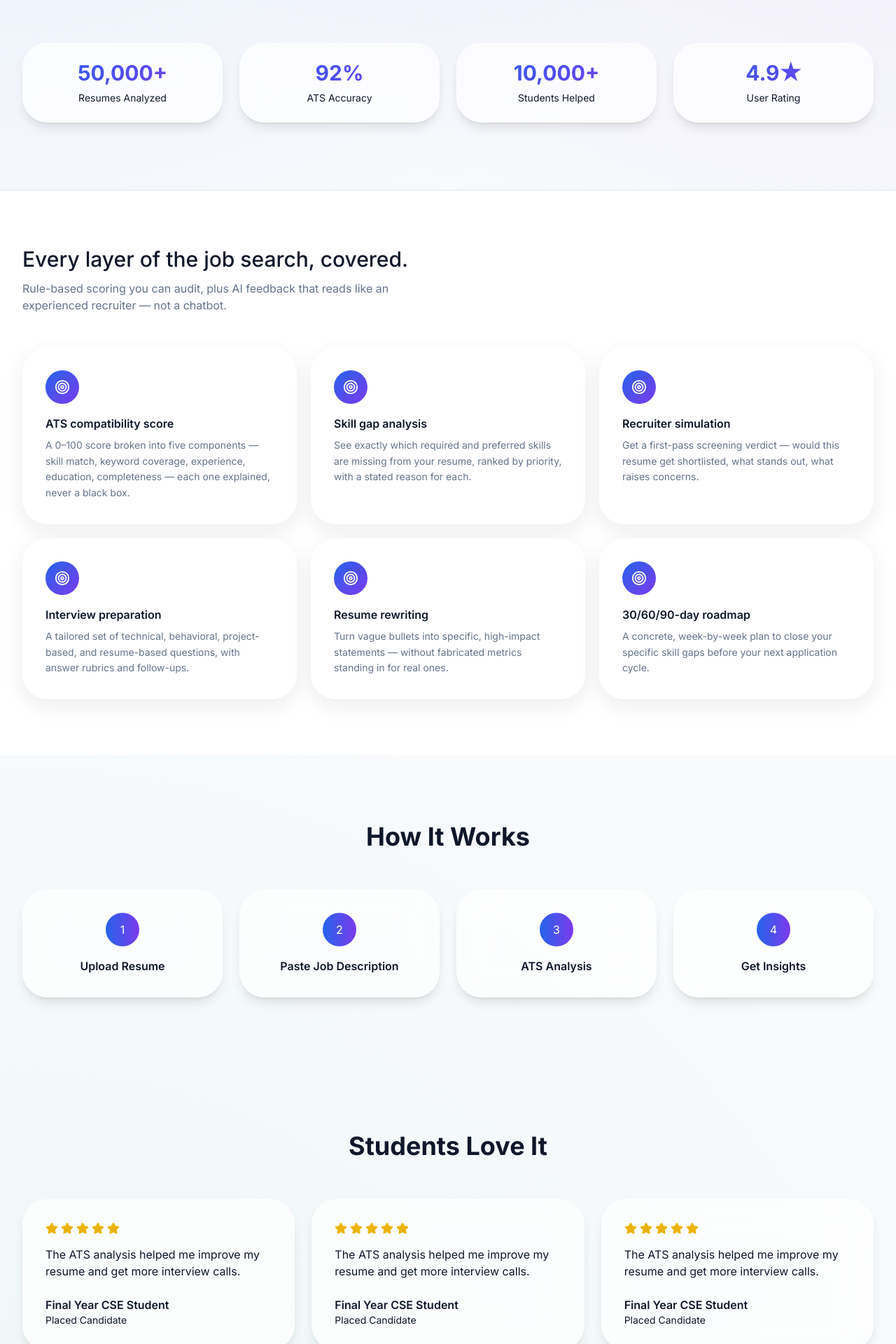
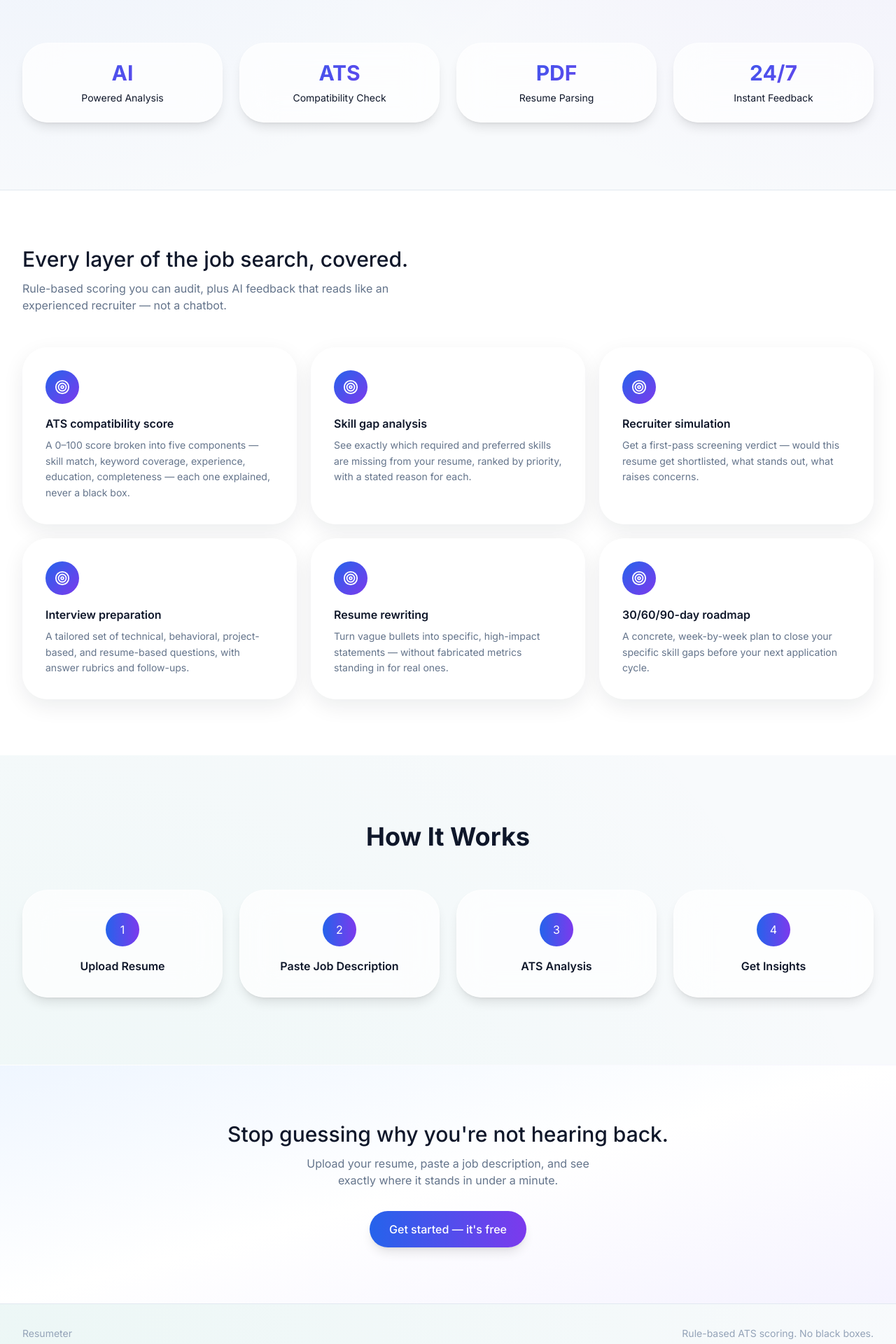
Before and after one commit to clickBait-404/AI-Resume-Analyzer, a React (Vite) app in the folder frontend/: page / in a window 1280 px wide. Shown: the part 720-2640 px from the top of the page at 70% size. Built offline with nearby package versions, Linux system fonts and the light colour scheme.

Commit message:
refactor(LandingPage): remove unused icon imports

```diff
--- a/frontend/src/pages/LandingPage.tsx
+++ b/frontend/src/pages/LandingPage.tsx
@@ -4,16 +4,7 @@ import { Navbar } from "../components/Navbar";
 import { Button } from "../components/Button";
 import { Card } from "../components/Card";
 import { ResumeScanVisual } from "../components/ResumeScanVisual";
-import {
-  BarChart3,
-  Brain,
-  Briefcase,
-  FileText,
-  Target,
-  TrendingUp,
-  Star,
-  ArrowRight,
-} from "lucide-react";
+import { Target } from "lucide-react";
 
 const FEATURES = [
   {
@@ -62,7 +53,7 @@ export function LandingPage() {
             transition={{ duration: 0.7, ease: [0.16, 1, 0.3, 1] }}
           >
             <div className="badge-pill mb-6">
-              🚀 Trusted by students preparing for placements
+              🚀 AI-powered Resume Analyzer & ATS Optimizer
             </div>
 
             <h1
@@ -113,10 +104,10 @@ export function LandingPage() {
       <section className="container-page pb-24">
         <div className="grid md:grid-cols-4 gap-6">
           {[
-            ["50,000+", "Resumes Analyzed"],
-            ["92%", "ATS Accuracy"],
-            ["10,000+", "Students Helped"],
-            ["4.9★", "User Rating"],
+            ["AI", "Powered Analysis"],
+            ["ATS", "Compatibility Check"],
+            ["PDF", "Resume Parsing"],
+            ["24/7", "Instant Feedback"],
           ].map(([value, label]) => (
             <div
               key={label}
@@ -137,7 +128,7 @@ export function LandingPage() {
       </section>
 
       {/* Features */}
-      <section id="how-it-works" className="border-t border-line bg-white">
+      <section className="border-t border-line bg-white">
         <div className="container-page py-20">
           <div className="max-w-xl mb-12">
             <h2 className="font-display text-3xl font-medium text-ink">
@@ -187,7 +178,10 @@ export function LandingPage() {
         </div>
       </section>
 
-      <section className="container-page py-24">
+      <section
+        id="how-it-works"
+        className="container-page py-24"
+      >
         <div className="text-center mb-14">
           <h2 className="text-4xl font-bold">
             How It Works
@@ -237,53 +231,9 @@ export function LandingPage() {
         </div>
       </section>
 
-      <section className="container-page py-24">
-  <div className="text-center mb-14">
-    <h2 className="text-4xl font-bold">
-      Students Love It
-    </h2>
-  </div>
-
-  <div className="grid md:grid-cols-3 gap-6">
-    {[1, 2, 3].map((item) => (
-      <div
-        key={item}
-        className="
-        glass-card
-        rounded-3xl
-        p-8
-      "
-      >
-        <div className="flex gap-1 text-yellow-500">
-          <Star size={18} fill="currentColor" />
-          <Star size={18} fill="currentColor" />
-          <Star size={18} fill="currentColor" />
-          <Star size={18} fill="currentColor" />
-          <Star size={18} fill="currentColor" />
-        </div>
-
-        <p className="mt-4 text-slate-600">
-          The ATS analysis helped me improve my
-          resume and get more interview calls.
-        </p>
-
-        <div className="mt-6">
-          <div className="font-semibold">
-            Final Year CSE Student
-          </div>
-
-          <div className="text-sm text-slate-500">
-            Placed Candidate
-          </div>
-        </div>
-      </div>
-    ))}
-  </div>
-</section>
-
       {/* CTA */}
       <section
-  className="
+        className="
   border-t
   border-white/20
   bg-gradient-to-br
@@ -291,7 +241,7 @@ export function LandingPage() {
   via-white
   to-violet-50
 "
->
+      >
         <div className="container-page py-20 text-center">
           <h2 className="font-display text-3xl font-medium text-ink">
             Stop guessing why you're not hearing back.
```
